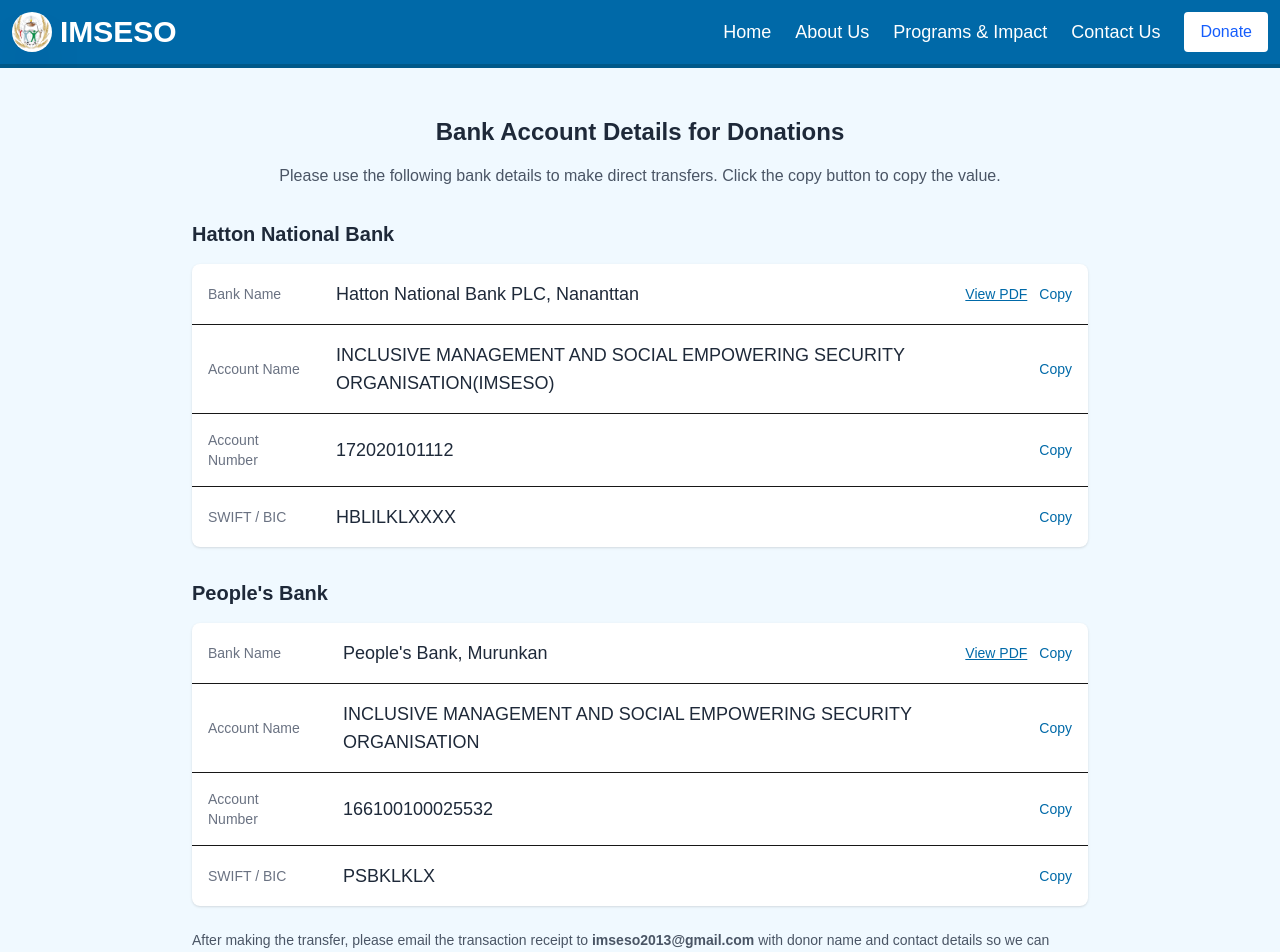
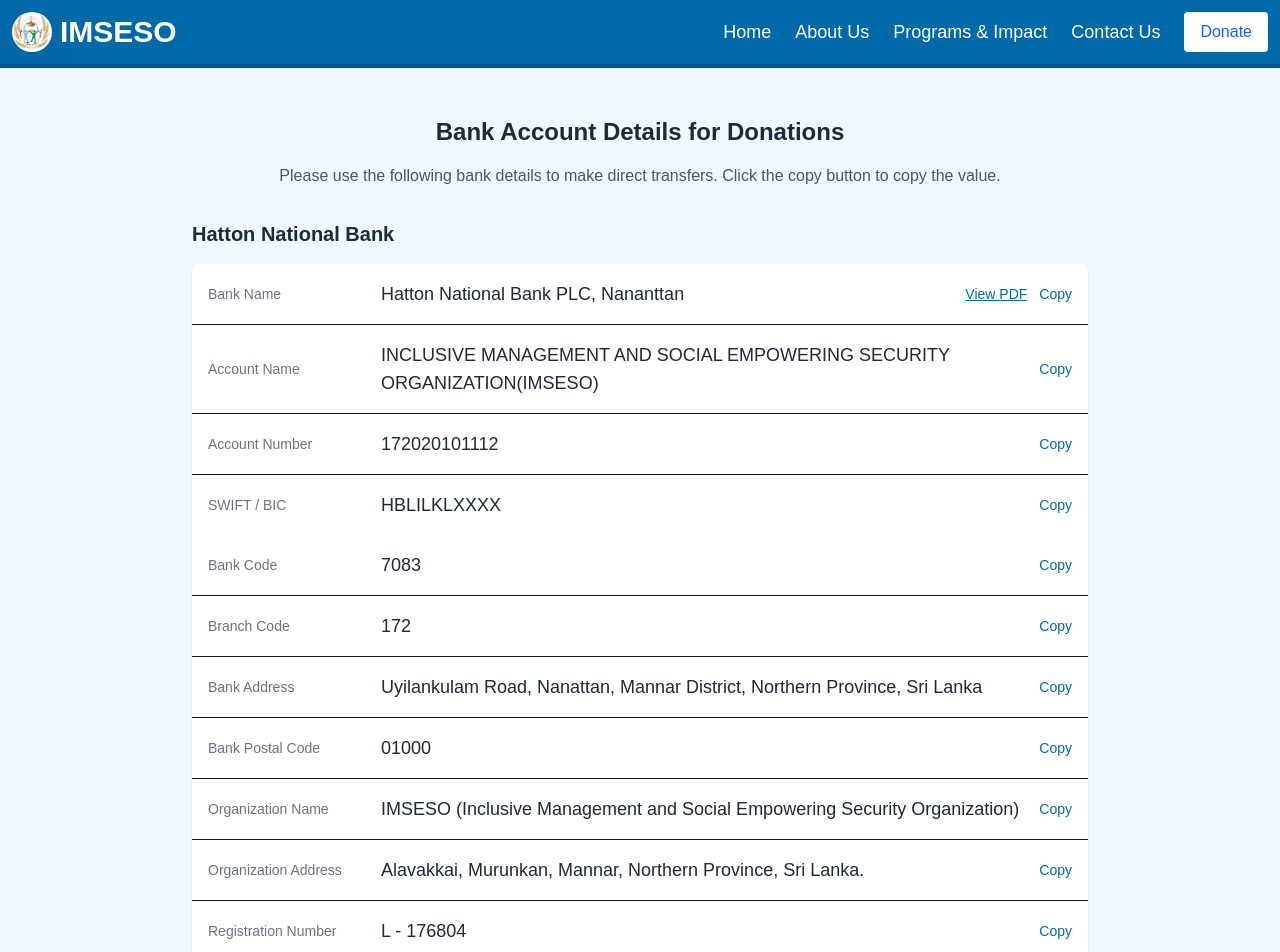
Before and after one commit to NithaMerin/imseso-web, a Next.js app: page /donate in a window 1280 px wide. Shown: the top 952 px of the page. Built offline with nearby package versions, Linux system fonts and the light colour scheme.

Commit message:
update the bank details and address

```diff
--- a/src/app/contact/page.js
+++ b/src/app/contact/page.js
@@ -51,11 +51,11 @@
             <h3 className="text-xl font-semibold text-gray-800">Visit us</h3>
             <div className="mt-4">
             <div className="text-gray-800">
-              <div className="mb-2">
-                <strong>Negombo Address:</strong> Don Bosco Technical Centre, Don Bosco Mawatha, Ethukala, Negombo, Sri Lanka.
+               <div className="mb-2">
+                <strong>Official Address:</strong> Alavakai, Murunkan, Mannar District, Postal Code :41000, Northern Province, Sri Lanka.
               </div>
               <div>
-                <strong>Mannar Address:</strong> Alavakai, Murunkan, Mannar, Sri Lanka.
+                <strong>Negombo Address:</strong> Don Bosco Technical Centre, Don Bosco Mawatha, Ethukala, Negombo, Sri Lanka.
               </div>
             </div>
           </div>
--- a/src/app/donate/page.js
+++ b/src/app/donate/page.js
@@ -9,10 +9,18 @@
     accName: false,
     accNo: false,
     swift: false,
-    bankName2: false,
+    bankNameHatton: false,
     accName2: false,
     accNo2: false,
     swift2: false,
+    bankAddressHatton: false,
+    orgAddressHatton: false,
+    regNumberHatton: false,
+    postalCodeHatton: false,
+    bankCodeHatton: false,
+    branchCodeHatton: false,
+    bankPostalCodeHatton: false,
+    orgNameHatton: false,
   });
 
   const handleCopy = async (key, text) => {
@@ -46,7 +54,7 @@
                     <span>Hatton National Bank PLC, Nananttan</span>
                     <div className="flex items-center gap-3">
                       <a href="bankacc2.pdf" target="_blank" rel="noopener noreferrer" className="text-sm text-sky-700 underline">View PDF</a>
-                      <button className="text-sm text-sky-700 cursor-pointer" onClick={() => handleCopy('bankName2', "Hatton National Bank")}>{copied.bankName2 ? 'Copied' : 'Copy'}</button>
+                      <button className="text-sm text-sky-700 cursor-pointer" onClick={() => handleCopy('bankNameHatton', 'Hatton National Bank PLC, Nananttan')}>{copied.bankNameHatton ? 'Copied' : 'Copy'}</button>
                     </div>
                   </div>
                 </td>
@@ -55,8 +63,8 @@
                 <td className="p-4 text-sm text-gray-500 font-medium">Account Name</td>
                 <td className="p-4 text-lg font-medium text-gray-800 uppercase">
                   <div className="flex items-center justify-between">
-                    <span>INCLUSIVE MANAGEMENT AND SOCIAL EMPOWERING SECURITY ORGANISATION(IMSESO)</span>
-                    <button className="text-sm text-sky-700 cursor-pointer" onClick={() => handleCopy('accName2', 'Your Account Name')}>{copied.accName2 ? 'Copied' : 'Copy'}</button>
+                    <span>INCLUSIVE MANAGEMENT AND SOCIAL EMPOWERING SECURITY ORGANIZATION(IMSESO)</span>
+                    <button className="text-sm text-sky-700 cursor-pointer" onClick={() => handleCopy('accName2', 'INCLUSIVE MANAGEMENT AND SOCIAL EMPOWERING SECURITY ORGANISATION(IMSESO)')}>{copied.accName2 ? 'Copied' : 'Copy'}</button>
                   </div>
                 </td>
               </tr>
@@ -65,7 +73,7 @@
                 <td className="p-4 text-lg font-medium text-gray-800">
                   <div className="flex items-center justify-between">
                     <span>172020101112</span>
-                    <button className="text-sm text-sky-700 cursor-pointer" onClick={() => handleCopy('accNo2', 'Your Account Number')}>{copied.accNo2 ? 'Copied' : 'Copy'}</button>
+                    <button className="text-sm text-sky-700 cursor-pointer" onClick={() => handleCopy('accNo2', '172020101112')}>{copied.accNo2 ? 'Copied' : 'Copy'}</button>
                   </div>
                 </td>
               </tr>
@@ -74,7 +82,79 @@
                 <td className="p-4 text-lg font-medium text-gray-800">
                   <div className="flex items-center justify-between">
                     <span>HBLILKLXXXX</span>
-                    <button className="text-sm text-sky-700 cursor-pointer" onClick={() => handleCopy('swift2', 'Your SWIFT Code')}>{copied.swift2 ? 'Copied' : 'Copy'}</button>
+                    <button className="text-sm text-sky-700 cursor-pointer" onClick={() => handleCopy('swift2', 'HBLILKLXXXX')}>{copied.swift2 ? 'Copied' : 'Copy'}</button>
+                  </div>
+                </td>
+              </tr>
+              <tr className="border-b">
+                <td className="p-4 text-sm text-gray-500 font-medium">Bank Code</td>
+                <td className="p-4 text-lg font-medium text-gray-800">
+                  <div className="flex items-center justify-between">
+                    <span>7083</span>
+                    <button className="text-sm text-sky-700 cursor-pointer" onClick={() => handleCopy('bankCodeHatton', '7083')}>{copied.bankCodeHatton ? 'Copied' : 'Copy'}</button>
+                  </div>
+                </td>
+              </tr>
+              <tr className="border-b">
+                <td className="p-4 text-sm text-gray-500 font-medium">Branch Code</td>
+                <td className="p-4 text-lg font-medium text-gray-800">
+                  <div className="flex items-center justify-between">
+                    <span>172</span>
+                    <button className="text-sm text-sky-700 cursor-pointer" onClick={() => handleCopy('branchCodeHatton', '172')}>{copied.branchCodeHatton ? 'Copied' : 'Copy'}</button>
+                  </div>
+                </td>
+              </tr>
+              <tr className="border-b">
+                <td className="p-4 text-sm text-gray-500 font-medium">Bank Address</td>
+                <td className="p-4 text-lg font-medium text-gray-800">
+                  <div className="flex items-center justify-between">
+                    <span>Uyilankulam Road, Nanattan, Mannar District, Northern Province, Sri Lanka</span>
+                    <button className="text-sm text-sky-700 cursor-pointer" onClick={() => handleCopy('bankAddressHatton', 'Uyilankulam, Nanattan, Mannar, Northern Province, Sri Lanka')}>{copied.bankAddressHatton ? 'Copied' : 'Copy'}</button>
+                  </div>
+                </td>
+              </tr>
+              <tr className="border-b">
+                <td className="p-4 text-sm text-gray-500 font-medium">Bank Postal Code</td>
+                <td className="p-4 text-lg font-medium text-gray-800">
+                  <div className="flex items-center justify-between">
+                    <span>01000</span>
+                    <button className="text-sm text-sky-700 cursor-pointer" onClick={() => handleCopy('bankPostalCodeHatton', '01000')}>{copied.bankPostalCodeHatton ? 'Copied' : 'Copy'}</button>
+                  </div>
+                </td>
+              </tr>
+              <tr className="border-b">
+                <td className="p-4 text-sm text-gray-500 font-medium">Organization Name</td>
+                <td className="p-4 text-lg font-medium text-gray-800">
+                  <div className="flex items-center justify-between">
+                    <span>IMSESO (Inclusive Management and Social Empowering Security Organization)</span>
+                    <button className="text-sm text-sky-700 cursor-pointer" onClick={() => handleCopy('orgNameHatton', 'IMSESO (Inclusive Management and Social Empowering Security Organization)')}>{copied.orgNameHatton ? 'Copied' : 'Copy'}</button>
+                  </div>
+                </td>
+              </tr>
+              <tr className="border-b">
+                <td className="p-4 text-sm text-gray-500 font-medium">Organization Address</td>
+                <td className="p-4 text-lg font-medium text-gray-800">
+                  <div className="flex items-center justify-between">
+                    <span>Alavakkai, Murunkan, Mannar, Northern Province, Sri Lanka.</span>
+                    <button className="text-sm text-sky-700 cursor-pointer" onClick={() => handleCopy('orgAddressHatton', 'Alavakkai, Murunkan, Mannar, Northern Province, Sri Lanka.')}>{copied.orgAddressHatton ? 'Copied' : 'Copy'}</button>
+                  </div>
+                </td>
+              </tr>
+              <tr className="border-b">
+                <td className="p-4 text-sm text-gray-500 font-medium">Registration Number</td>
+                <td className="p-4 text-lg font-medium text-gray-800">
+                  <div className="flex items-center justify-between">
+                    <span>L - 176804</span>
+                    <button className="text-sm text-sky-700 cursor-pointer" onClick={() => handleCopy('regNumberHatton', 'L - 176804')}>{copied.regNumberHatton ? 'Copied' : 'Copy'}</button>
+                  </div>
+                </td>
+              </tr>
+              <tr className="border-b">
+                <td className="p-4 text-sm text-gray-500 font-medium">Organization Postal Code</td>
+                <td className="p-4 text-lg font-medium text-gray-800">
+                  <div className="flex items-center justify-between">
+                    <span>41000</span>
+                    <button className="text-sm text-sky-700 cursor-pointer" onClick={() => handleCopy('postalCodeHatton', '41000')}>{copied.postalCodeHatton ? 'Copied' : 'Copy'}</button>
                   </div>
                 </td>
               </tr>
```
